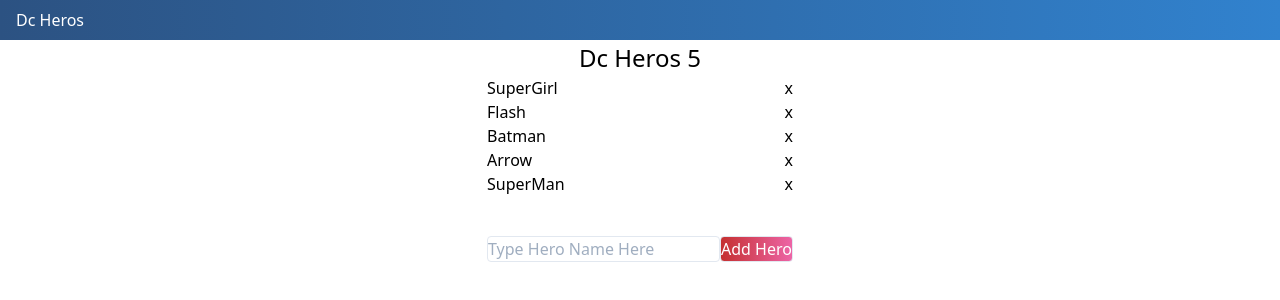
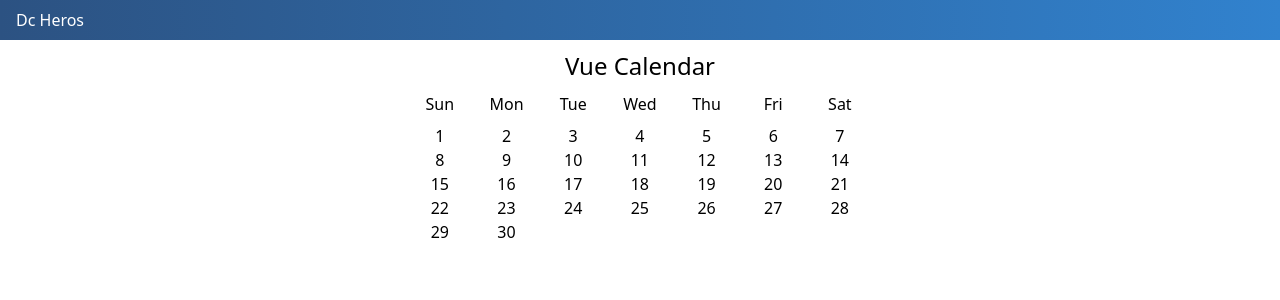
Before and after one commit to bitfumes/vue3-for-beginners, a Vue app in the folder vue3/: page / in a window 1280 px wide. Shown: the top 300 px of the page. Built offline with nearby package versions, Linux system fonts and the light colour scheme.

Commit message:
19. Vue3 - Calendar app part 1

```diff
--- a/vue3/src/App.vue
+++ b/vue3/src/App.vue
@@ -1,15 +1,17 @@
 <template>
   <AppHeader />
   <div class="w-full flex">
-    <DcHeros />
+    <!-- <DcHeros /> -->
+    <Calendar />
   </div>
 </template>
 
 <script>
 import AppHeader from "./components/AppHeader";
-import DcHeros from "./components/DcHeros";
+import Calendar from "./components/Calendar";
+// import DcHeros from "./components/DcHeros";
 export default {
-  components: { AppHeader, DcHeros },
+  components: { AppHeader, Calendar },
 };
 </script>
 
--- /dev/null
+++ b/vue3/src/components/Calendar.vue
@@ -0,0 +1,33 @@
+<template>
+  <div class="m-auto">
+    <h1 class="text-2xl my-2 text-center">Vue Calendar</h1>
+    <section class="flex my-2">
+      <p
+        class="text-center"
+        style="width: 14.28%"
+        v-for="day in days"
+        :key="day"
+      >
+        {{ day }}
+      </p>
+    </section>
+    <section class="flex flex-wrap">
+      <p class="text-center" style="width: 14.28%" v-for="num in 30" :key="num">
+        {{ num }}
+      </p>
+    </section>
+  </div>
+</template>
+
+<script>
+export default {
+  data() {
+    return {
+      days: ["Sun", "Mon", "Tue", "Wed", "Thu", "Fri", "Sat"],
+    };
+  },
+};
+</script>
+
+<style>
+</style>
```
